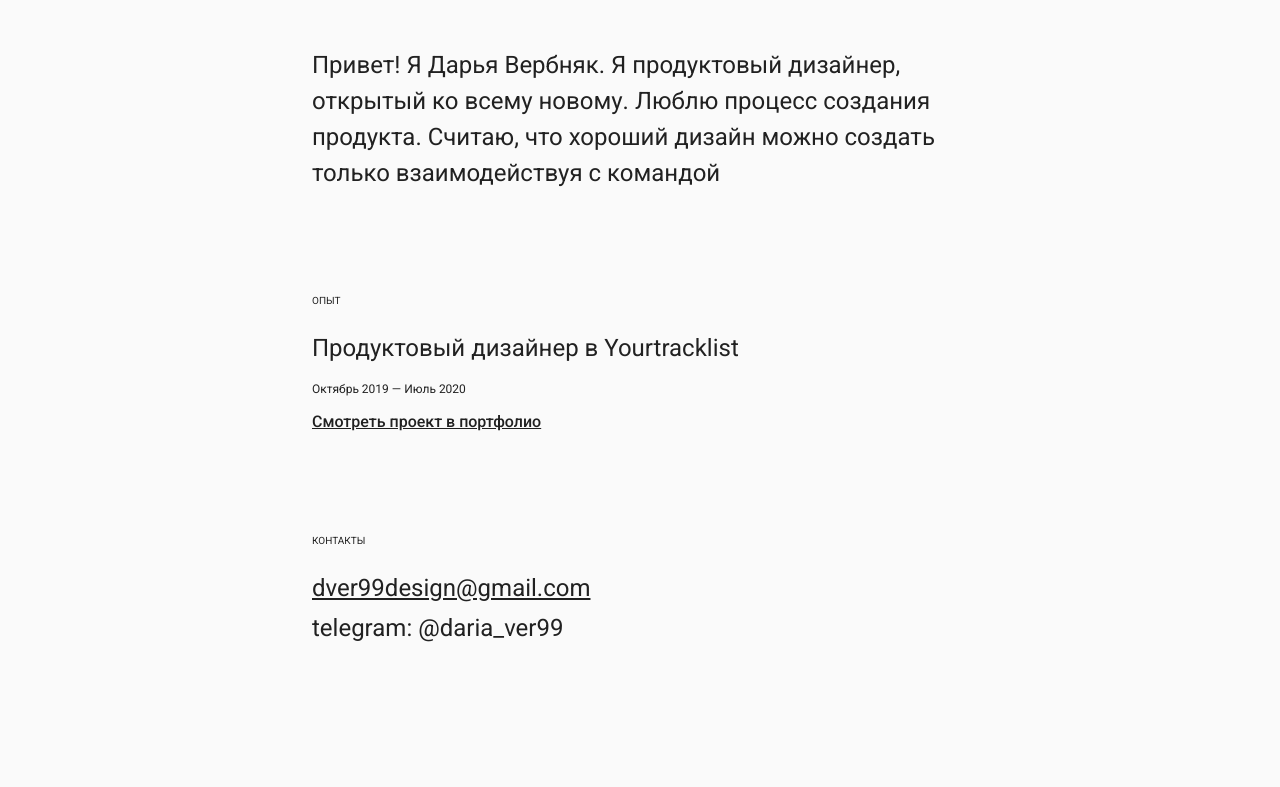
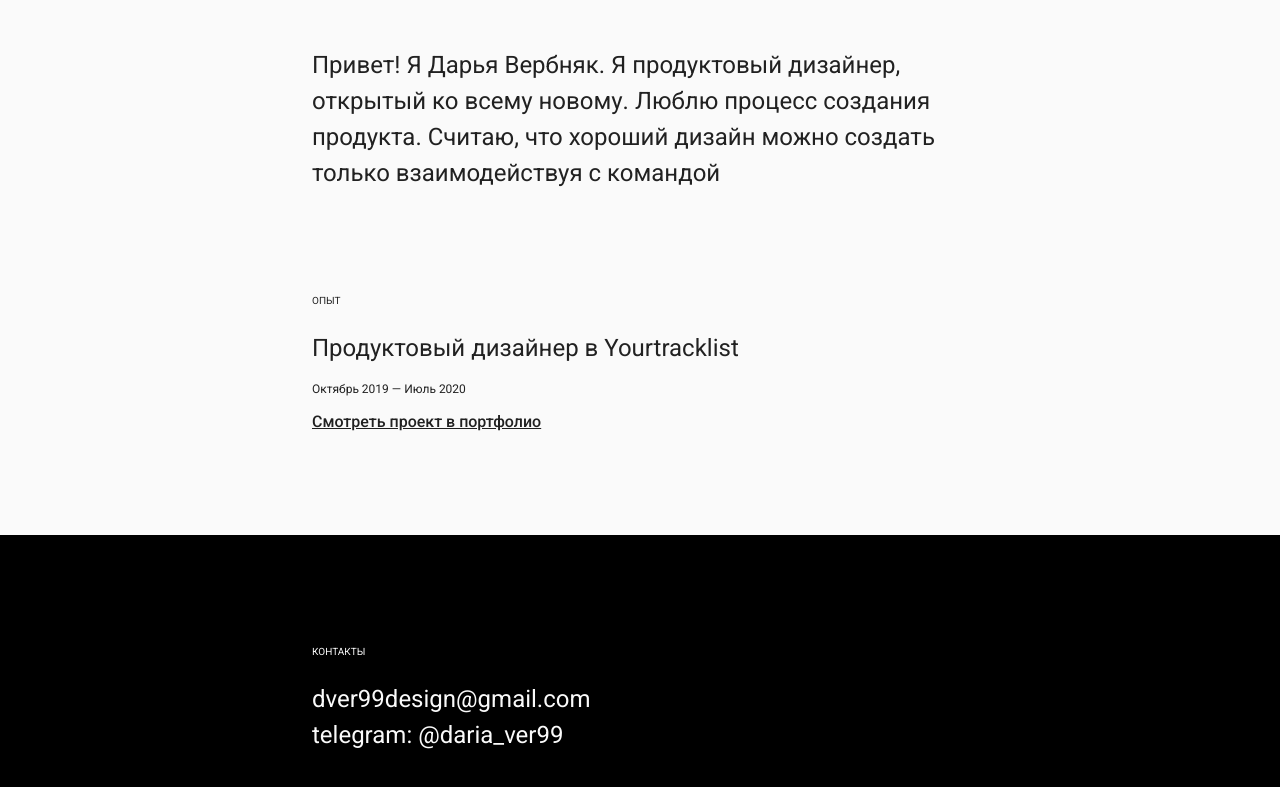
Before and after one commit to Glebkiselev11/dver-portfolio, a Vue app: page / in a window 1280 px wide. Shown: the part 481-1268 px from the top of the page. Built offline with nearby package versions, Linux system fonts and the light colour scheme.

Commit message:
black footer

```diff
--- a/src/components/FooterComponent.vue
+++ b/src/components/FooterComponent.vue
@@ -3,14 +3,14 @@
 
 		<div class="contacts-wrap">
 
-			<sub class="overline">Контакты</sub>
+			<sub class="overline color-secondary-main">Контакты</sub>
 
 			<div>
-				<h5 style="margin-bottom: 0.25rem">
-					<a href="mailto:dver99design@gmail.com">dver99design@gmail.com</a>
+				<h5>
+					<a href="mailto:dver99design@gmail.com" class="color-secondary-main">dver99design@gmail.com</a>
 				</h5>
 
-				<h5>telegram: @daria_ver99</h5>
+				<h5 class="color-secondary-main">telegram: @daria_ver99</h5>
 			</div>
 
 		</div>
@@ -21,15 +21,20 @@
 <style scoped>
 
 .footer-wrap {
+	background-color: var(--primary-dark);
 	margin-top: 6.5rem;
-	margin-bottom: 12.5rem;
+	height: 20.5rem;
+}
+
+.color-secondary-main {
+	color: var(--secondary-main);
 }
 
 .contacts-wrap {
 	grid-column: center-col;
 	display: flex;
 	flex-direction: column;
-	justify-content: space-between;
+	justify-content: center;
 }
 
 </style>
```
